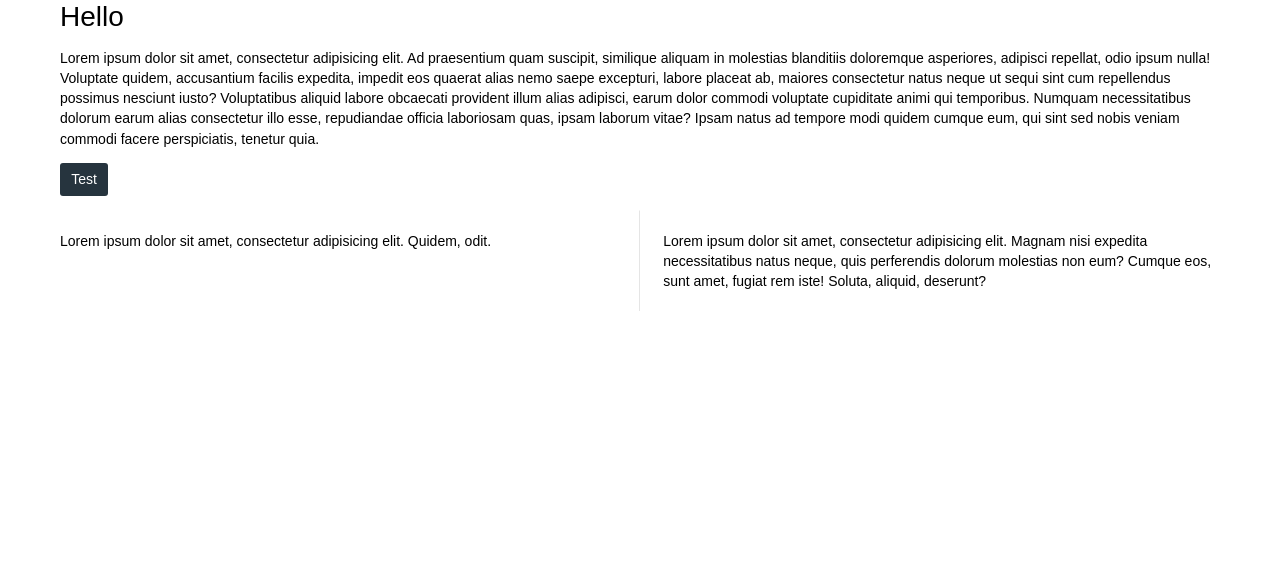
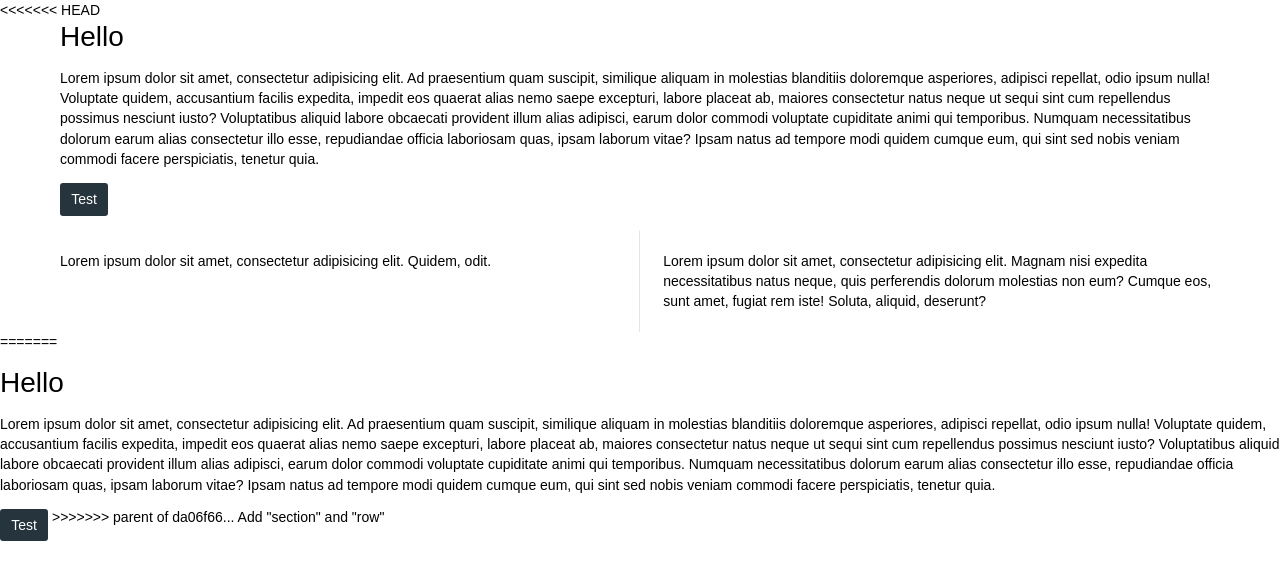
Before and after one commit to Yen0/amazium-test, a plain HTML site: page index.html in a window 1280 px wide. Drawn offline with Linux system fonts and the light colour scheme.

Commit message:
Revert "Add "section" and "row""
This reverts commit da06f66c84e03184d3213322128cee1a813d7c68.

```diff
--- a/index.html
+++ b/index.html
@@ -8,6 +8,7 @@
 </head>
 
 <body>
+<<<<<<< HEAD
 	<!-- <div class="section"> -->
 	<div class="row">
     <h1>Hello</h1>
@@ -25,6 +26,14 @@
 
 </body>
 <!-- </div> -->
+=======
+
+    <h1>Hello</h1>
+    <p>Lorem ipsum dolor sit amet, consectetur adipisicing elit. Ad praesentium quam suscipit, similique aliquam in molestias blanditiis doloremque asperiores, adipisci repellat, odio ipsum nulla! Voluptate quidem, accusantium facilis expedita, impedit eos quaerat alias nemo saepe excepturi, labore placeat ab, maiores consectetur natus neque ut sequi sint cum repellendus possimus nesciunt iusto? Voluptatibus aliquid labore obcaecati provident illum alias adipisci, earum dolor commodi voluptate cupiditate animi qui temporibus. Numquam necessitatibus dolorum earum alias consectetur illo esse, repudiandae officia laboriosam quas, ipsam laborum vitae? Ipsam natus ad tempore modi quidem cumque eum, qui sint sed nobis veniam commodi facere perspiciatis, tenetur quia.</p>
+    <a href="#" class="btn btn--size-s">Test</a>
+</body>
+
+>>>>>>> parent of da06f66... Add "section" and "row"
 
 <!-- LiveReload -->
 <script>
```
